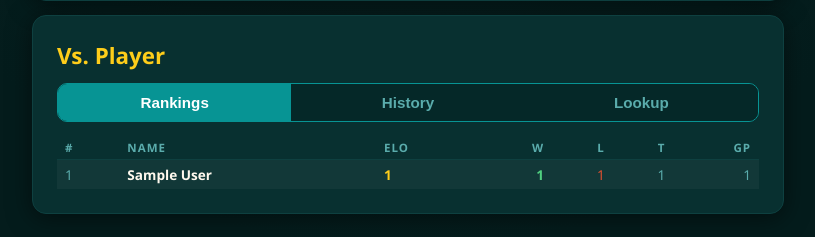
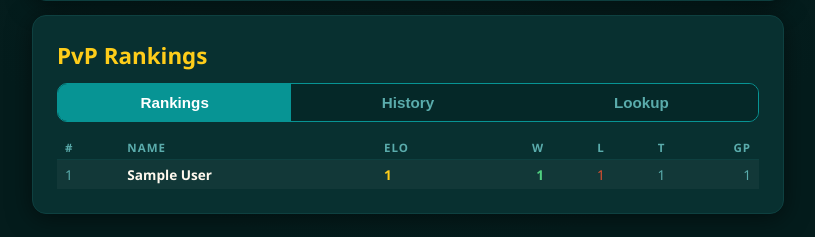
Before and after one commit to rwaynewhite15/mancala-live, a Flask app: page / in a window 1280 px wide. Shown: the part 536-773 px from the top of the page, without its empty margins (232-1047 px from the left). Run offline with Flask 3, Linux system fonts and the light colour scheme; tables that the repository leaves empty hold one stand-in row (values such as "Sample post"); some libraries are stand-ins or nearby versions.

Commit message:
Rename leaderboards: PvAI Leaderboard and PvP Rankings
Co-Authored-By: Claude Sonnet 4.6 <noreply@anthropic.com>

```diff
--- a/static/js/leaderboard.js
+++ b/static/js/leaderboard.js
@@ -187,7 +187,7 @@ async function loadGameLeaderboard() {
   try {
     let rows, cols;
     if (S.mode === 'ai') {
-      title.textContent = `Vs. AI — ${S.difficulty.charAt(0).toUpperCase()+S.difficulty.slice(1)} Leaderboard`;
+      title.textContent = `PvAI ${S.difficulty.charAt(0).toUpperCase()+S.difficulty.slice(1)} Leaderboard`;
       rows = await fetch(`/leaderboard?difficulty=${S.difficulty}`).then(r => r.json());
       if (!Array.isArray(rows) || !rows.length) { body.innerHTML = '<p style="color:var(--muted);text-align:center;font-size:.9rem">No entries yet.</p>'; return; }
       rows = rows.slice(0, 5);
@@ -204,7 +204,7 @@ async function loadGameLeaderboard() {
         <thead><tr style="border-bottom:1px solid #0e4040">${cols.map((h,i)=>`<th style="padding:3px 8px;text-align:${i>=2?'right':'left'};color:var(--muted);font-size:.7rem;text-transform:uppercase;letter-spacing:1px;font-weight:600">${h}</th>`).join('')}</tr></thead>
         <tbody>${trs}</tbody></table>`;
     } else {
-      title.textContent = 'Vs. Player Rankings';
+      title.textContent = 'PvP Rankings';
       rows = await fetch('/pvp/rankings').then(r => r.json());
       if (!Array.isArray(rows) || !rows.length) { body.innerHTML = '<p style="color:var(--muted);text-align:center;font-size:.9rem">No players yet.</p>'; return; }
       rows = rows.slice(0, 5);
--- a/templates/index.html
+++ b/templates/index.html
@@ -65,7 +65,7 @@
 
     <!-- ── LEADERBOARD (lobby card) ── -->
     <div class="card hidden" id="leaderboard-card" style="margin-top:0">
-      <h2>Vs. AI Leaderboard</h2>
+      <h2>PvAI Leaderboard</h2>
       <div class="toggle" id="lb-filter" style="margin-bottom:14px">
         <button class="toggle-btn active" onclick="filterLeaderboard('all')">All</button>
         <button class="toggle-btn" onclick="filterLeaderboard('easy')">Easy</button>
@@ -79,7 +79,7 @@
 
     <!-- ── VS PLAYER (lobby card) ── -->
     <div class="card" id="pvp-card">
-      <h2>Vs. Player</h2>
+      <h2>PvP Rankings</h2>
       <div class="toggle" id="pvp-tab-bar" style="margin-bottom:14px">
         <button class="toggle-btn active" onclick="pvpTab('rankings')">Rankings</button>
         <button class="toggle-btn" onclick="pvpTab('history')">History</button>
```
